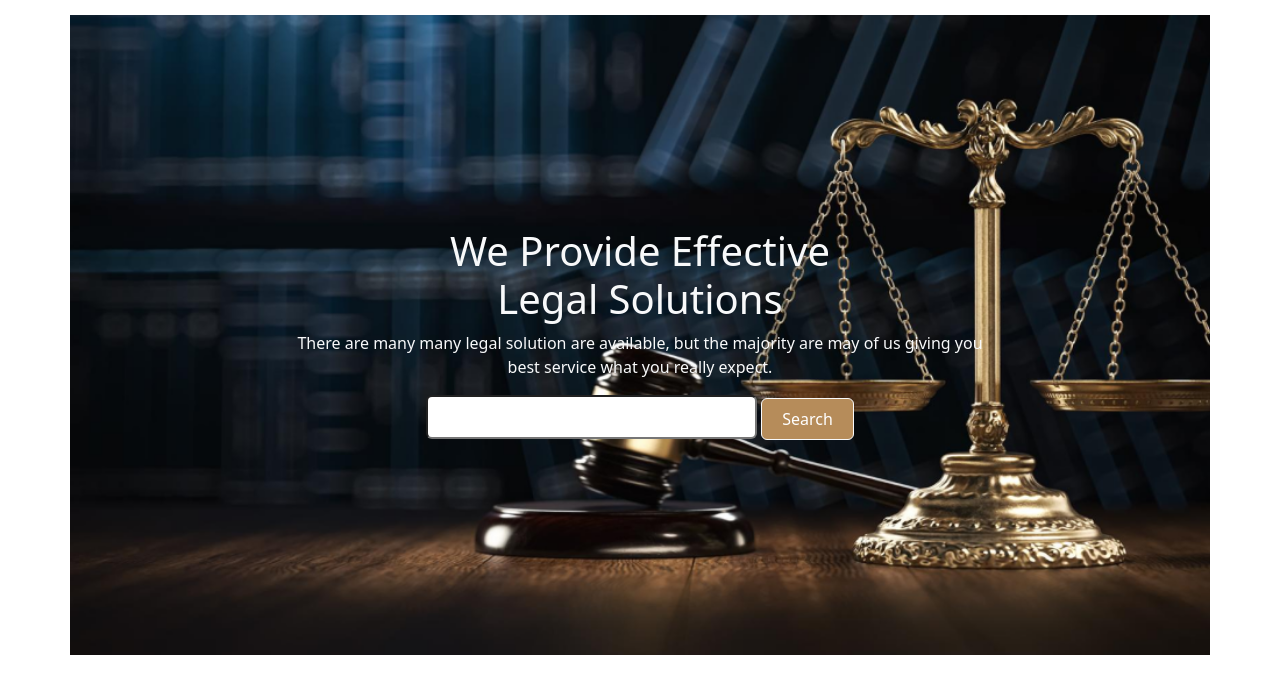
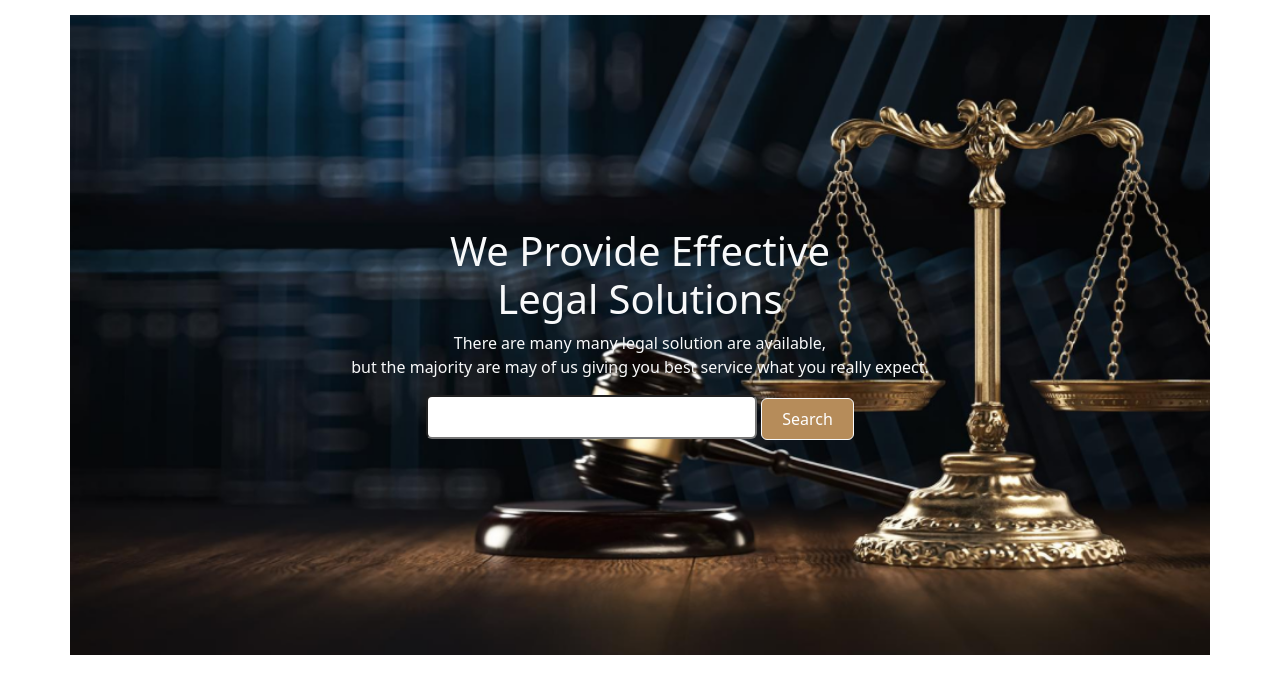
Before and after one commit to arifulislamadil/b7-a3, a plain HTML site: page index.html in a window 1280 px wide. Shown: the part 81-781 px from the top of the page. Drawn offline with nearby package versions, Linux system fonts and the light colour scheme.

Commit message:
adjust banner

```diff
--- a/index.html
+++ b/index.html
@@ -89,9 +89,10 @@
                 <div class=" text-white text-center">
                     <!-- <img class="img-fluid w-100 d-inline" src="images/banner.png" alt=""> -->
                     <div class="text-main text-light">
-                        <div class="w-75 m-auto">
-                            <h2 class="fs-1">We Provide Effective</br> Legal Solutions</h2>
-                            <p class="px-5">There are many many legal solution are available, but the majority are
+                        <div class="w-100 d-flex justify-content-center">
+                            <div class="px-5">
+                                <h2 class="fs-1">We Provide Effective</br> Legal Solutions</h2>
+                            <p class="px-5">There are many many legal solution  are available, </br> but the majority are
                                 may of us giving you best service what you really expect.</p>
 
 
@@ -102,6 +103,7 @@
                                 Search
 
                             </button>
+                            </div>
                         </div>
                     </div>
                 </div>
```
